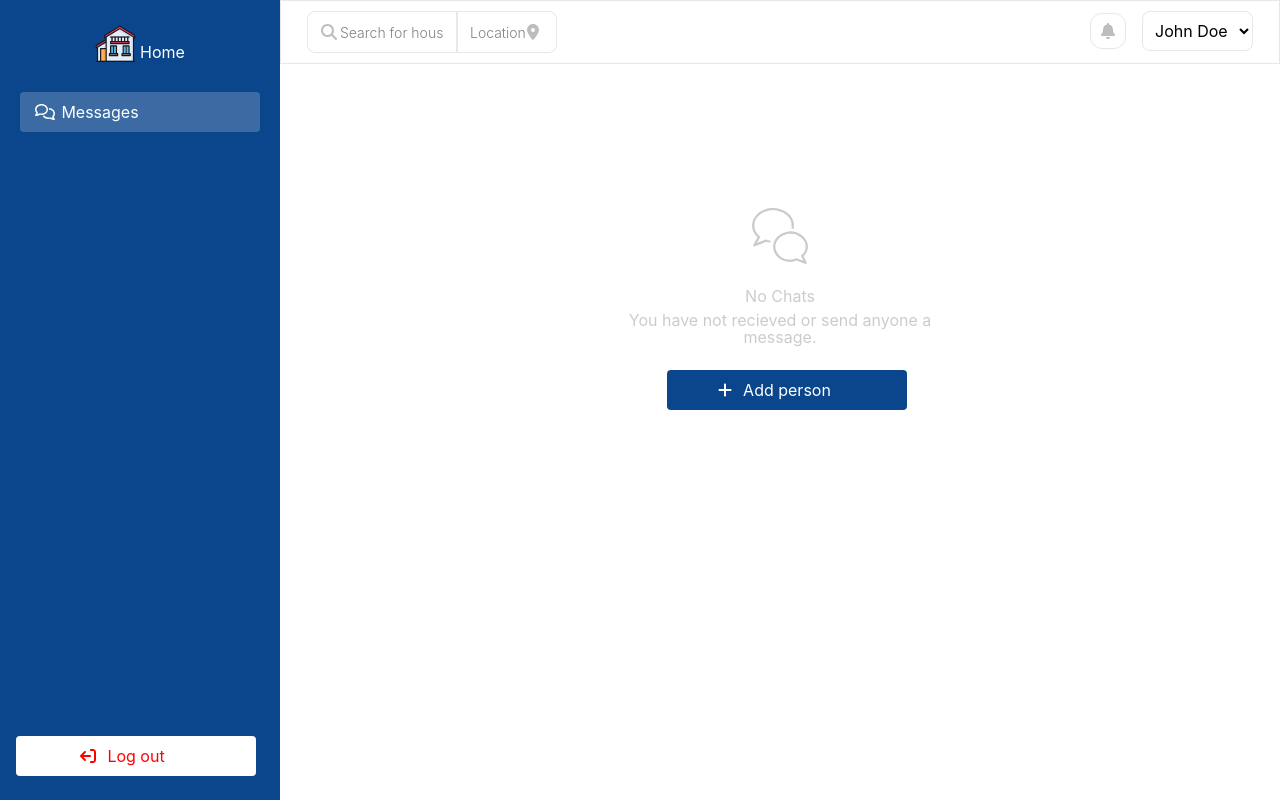
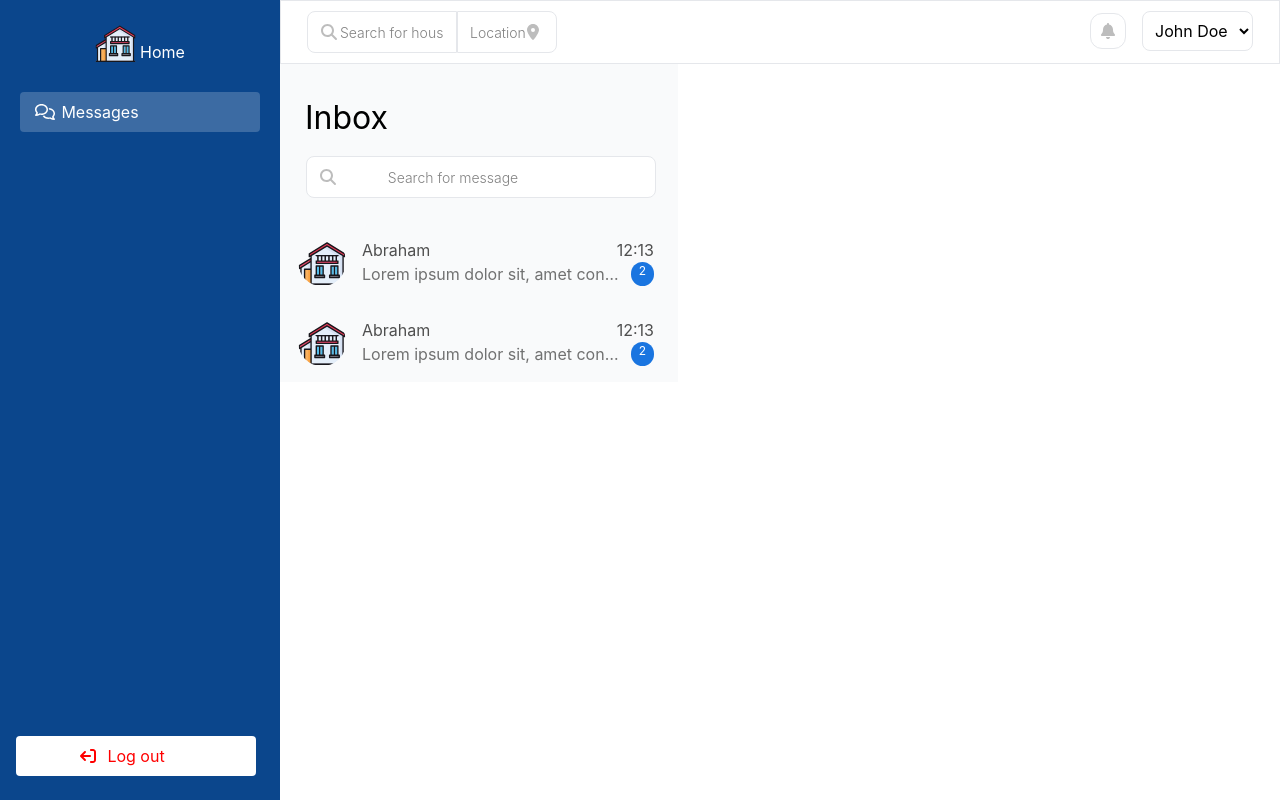
Before and after one commit to sheriifMahadi/iratein_chatapp_frontend, a React (Vite) app: page / in a window 1280 px wide. Built offline with nearby package versions, Linux system fonts and the light colour scheme; the HTML template or start-up script is replaced by a standard one.

Commit message:
chats inbox

```diff
--- a/src/assets/styles.css
+++ b/src/assets/styles.css
@@ -3,6 +3,7 @@
 @import url('./styles/noMessage.css');
 @import url('./styles/addPersonModal.css');
 @import url('styles/notification.css');
+@import url('styles/inbox.css');
 
 @tailwind base;
 @tailwind components;
--- /dev/null
+++ b/src/assets/styles/inbox.css
@@ -0,0 +1,72 @@
+.inbox-main {
+
+
+}
+
+.left-pane-inbox-wrapper {
+    padding: 30px 0px 0px 10px;
+    @apply flex flex-col h-screen w-[398px];
+    height: calc(100% - 64px)!important;
+    background: #F9FAFB!important;
+}
+
+.search-for-message {
+    @apply py-2 px-3 border text-center text-[#BDBDBD];
+    @apply rounded-lg w-[350px];
+
+}
+
+.search-for-message::-webkit-input-placeholder{
+    @apply !text-[#828282] font-light text-sm pl-6;
+
+}
+
+.left-pane-inbox {
+    font-size: 32px;
+    padding: 0 0 14px 15px;
+}
+
+.left-pane-inbox-search {
+    @apply pb-6
+}
+
+
+.profile-picture-wrapper {
+    @apply w-12 h-12 rounded-full relative shrink-0 overflow-hidden;
+}
+
+.profile-picture-wrapper img {
+    width: 100%;
+}
+.chats-inner-wrapper {
+    @apply flex items-center h-20 p-2;
+
+}
+.chats-inner-wrapper:active {
+    @apply outline-[none] shadow-[1px_1px_10px_rgba(0,0,0,0.14)];
+}
+.chats-inner-wrapper:hover {
+    @apply cursor-pointer
+}
+.chats-info-wrapper {
+    @apply flex-1 p-4 !text-[#4F4F4F];
+
+}
+
+.chats-top {
+    @apply flex justify-between;
+}
+
+.chats-last-message {
+    @apply truncate opacity-80 w-[260px]
+
+}
+.chats-bottom{
+    @apply flex justify-between;
+}
+
+.unread {
+    @apply rounded-full text-white bg-[#1A75E0];
+    padding:  0 8px;
+    font-size: 12px;
+}
--- a/src/assets/styles/notification.css
+++ b/src/assets/styles/notification.css
@@ -6,7 +6,6 @@
     @apply h-full w-full;
 
 }
-
 
 .notification-inner {
     @apply flex items-center bg-[#fefefe] p-5 w-[310px] h-[60px];
--- a/src/components/Chats.jsx
+++ b/src/components/Chats.jsx
@@ -7,6 +7,7 @@ import Header from './Header'
 import NoMessage from './NoMessage'
 import AddPersonModal from './AddPersonModal'
 import Notification from './Notification'
+import Inbox from './Inbox'
 
 const Chat = () => {
     return (
@@ -41,8 +42,9 @@ const Chat = () => {
                 <div className="right-pane">
                     <Header/>
                     {/* <Notification/> */}
-                    <NoMessage/>
+                    {/* <NoMessage/> */}
                     {/* <AddPersonModal/> */}
+                    <Inbox/>
 
                 </div>
             </div>
--- a/src/components/Inbox.jsx
+++ b/src/components/Inbox.jsx
@@ -0,0 +1,74 @@
+import { FontAwesomeIcon } from '@fortawesome/react-fontawesome'
+import { faMagnifyingGlass } from '@fortawesome/free-solid-svg-icons'
+import homesvg from '../assets/homesvg.svg'
+
+
+const Inbox = () => {
+    return (
+        <div className="inbox-main">
+            <div className="left-pane-inbox-wrapper">
+                <div className="left-pane-inbox">
+                    Inbox
+                </div>
+                <div className="left-pane-inbox-search">
+                <FontAwesomeIcon className='search-icon search-icon-secondary' icon={faMagnifyingGlass} />
+                <input className="search-for-message" type="text" placeholder='Search for message'/>
+                </div>
+                <div className="chats-outer-wrapper">
+                    <div className="chats-inner-wrapper">
+                        <div className="profile-picture-wrapper">
+                            <img src={homesvg} alt="" />
+                        </div>
+                        <div className="chats-info-wrapper">
+                            <div className="chats-top">
+                                <div className="chats-user">
+                                    Abraham
+                                </div>
+                                <div className="chats-timestamp">
+                                    12:13
+                                </div>
+                            </div>
+                            <div className="chats-bottom">
+                                <div className="chats-last-message">
+                                    Lorem ipsum dolor sit, amet consectetur adipisicing elit. Autem quia voluptate, ratione totam doloribus officia quam sint atque ducimus quos similique odit? Ipsa sed itaque deserunt commodi esse quam provident corporis asperiores placeat architecto aperiam voluptatum neque, distinctio nesciunt debitis, at eum alias dolor natus! Praesentium neque quae vel eligendi.
+
+                                </div>
+                                <span className='unread'>
+                                    2
+                                </span>
+                            </div>
+                        </div>
+                    </div>
+                </div>
+
+                <div className="chats-outer-wrapper">
+                    <div className="chats-inner-wrapper">
+                        <div className="profile-picture-wrapper">
+                            <img src={homesvg} alt="" />
+                        </div>
+                        <div className="chats-info-wrapper">
+                            <div className="chats-top">
+                                <div className="chats-user">
+                                    Abraham
+                                </div>
+                                <div className="chats-timestamp">
+                                    12:13
+                                </div>
+                            </div>
+                            <div className="chats-bottom">
+                                <div className="chats-last-message">
+                                    Lorem ipsum dolor sit, amet consectetur adipisicing elit. Autem quia voluptate, ratione totam doloribus officia quam sint atque ducimus quos similique odit? Ipsa sed itaque deserunt commodi esse quam provident corporis asperiores placeat architecto aperiam voluptatum neque, distinctio nesciunt debitis, at eum alias dolor natus! Praesentium neque quae vel eligendi.
+                                </div>
+                                <span className='unread'>
+                                    2
+                                </span>
+                            </div>
+                        </div>
+                    </div>
+                </div>
+            </div>
+    </div>
+    )
+}
+
+export default Inbox
```
